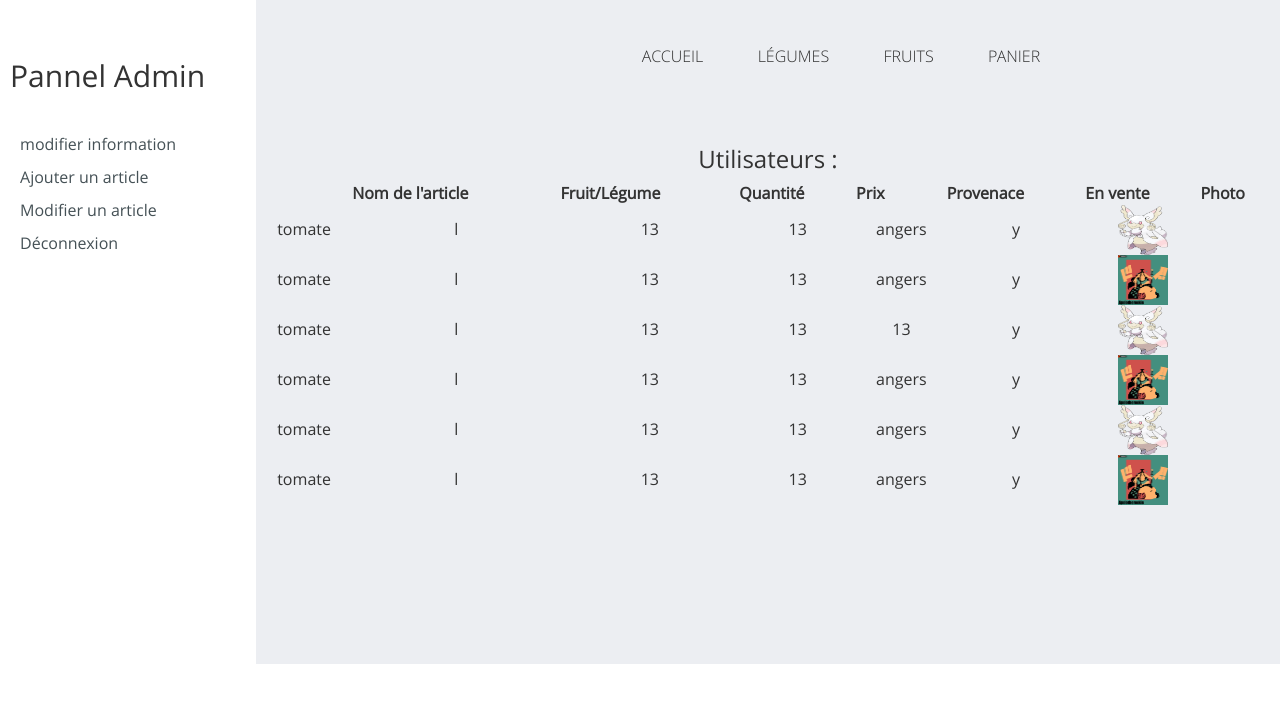
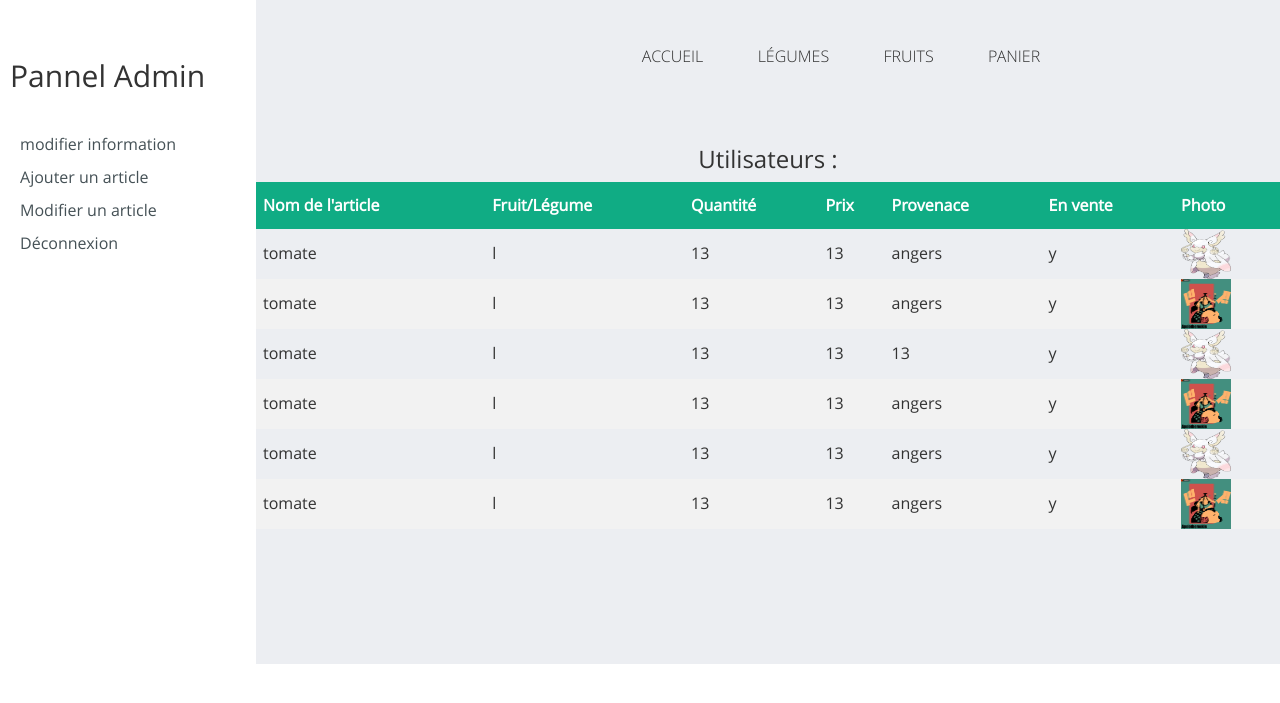
Before and after one commit to MeillatTristan/projetMarchand, a PHP site: page /modifArticleForm.php in a window 1280 px wide; the page is wider, and only the part inside the window is pictured. Shown: the top 703 px of that part. Run offline with PHP 8.4, Linux system fonts and the light colour scheme; data comes from the database, SQL or seed files in the repository.

Commit message:
modif article

```diff
--- a/css/style.css
+++ b/css/style.css
@@ -864,17 +864,36 @@ a.mr-down-arrow span {
 	visibility:visible;
 }
 
-table {
+
+table tr:nth-child(even){
+	background-color: #f2f2f2;
+}
+
+table tr:hover {
+	background-color: #ddd;
+}
+
+table th {
+	padding-top: 12px;
+	padding-left: 7px;
+  padding-bottom: 12px;
+  text-align: left;
+  background-color: #10ac84;
+  color: white;
+}
+
+table{
 	width: 100%;
-}
-
-/* .row th {
-	padding: 50px;
-} */
+	text-align: left;
+}
 
 table td img {
 	width: 50px;
 	height: 50px;
+}
+
+table td{
+	padding-left: 7px;
 }
 
 
--- a/modifArticleForm.php
+++ b/modifArticleForm.php
@@ -44,7 +44,7 @@
         <div style='overflow-x:auto;'>
           <table>
             <thead>
-              <tr class="row">
+              <tr>
                 <th>Nom de l'article</th>
                 <th>Fruit/Légume</th>
                 <th>Quantité</th>
--- a/modifUserForm.php
+++ b/modifUserForm.php
@@ -29,7 +29,7 @@
     <?php include "header.php" ?>
     <style type="text/css">
     .bg {
-      background : #fff
+      background : #eceef2
     }
     </style>
 
--- a/pannelAdmin.php
+++ b/pannelAdmin.php
@@ -29,7 +29,7 @@
     <?php include "header.php" ?>
     <style type="text/css">
     .bg {
-      background : #fff
+      background : #eceef2
     }
     </style>
 
```
